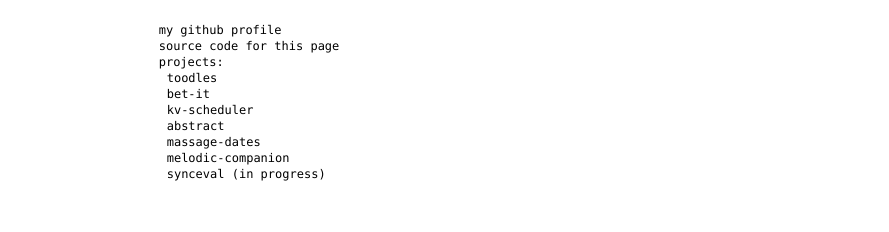
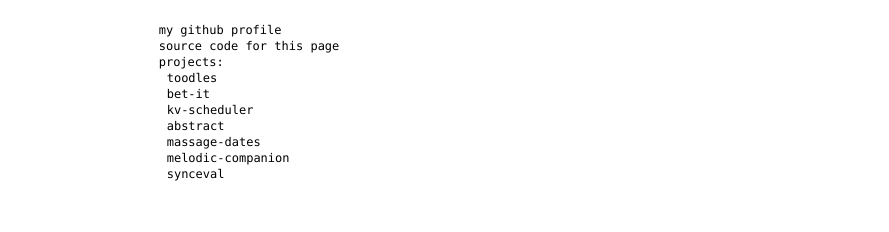
Before and after one commit to WendtOle/home-page, a React (Vite) app: page / in a window 1280 px wide. Shown: the part 526-758 px from the top of the page, without its empty margins (391-1280 px from the left). Built offline with nearby package versions, Linux system fonts and the light colour scheme.

Commit message:
Add modal for project information

```diff
--- a/src/App.tsx
+++ b/src/App.tsx
@@ -1,20 +1,36 @@
-import React from "react";
+import React, { useState } from "react";
 import { Footer } from "./Footer";
 import { Content } from "./Content";
 import { Header } from "./Header";
+import { projects } from "./data";
+import { ProjectInformationModal } from "./ProjectInformationModal";
 
 export function App() {
+  const [focusedProjectName, setFocusedProject] = useState<string | null>(null);
+  const focusedProject = projects.find(
+    ({ name }) => name === focusedProjectName
+  );
+
   return (
-    <div className="flex flex-col h-svh space-between">
+    <div className="flex flex-col h-svh space-between relative">
       <div className="flex items-center justify-center basis-1/2 xl:basis-5/8">
         <Header />
       </div>
       <div className="flex basis-1/2 xl:basis-3/8">
-        <Content />
+        <Content
+          focusedProject={focusedProjectName}
+          setFocusedProject={setFocusedProject}
+        />
       </div>
       <div className="flex justify-end p-2 flex-col items-center xl:items-end">
         <Footer />
       </div>
+      {focusedProject !== undefined && (
+        <ProjectInformationModal
+          onClose={() => setFocusedProject(null)}
+          project={focusedProject}
+        />
+      )}
     </div>
   );
 }
--- a/src/Content.tsx
+++ b/src/Content.tsx
@@ -2,7 +2,12 @@ import React from "react";
 import { Link } from "./Link";
 import { Projects } from "./Projects";
 
-export const Content = () => {
+export interface Props {
+  focusedProject: string | null;
+  setFocusedProject: (value: string) => void;
+}
+
+export const Content = (props: Props) => {
   return (
     <div className="flex flex-col flex-grow items-center justify-center">
       <div className="flex flex-col">
@@ -11,7 +16,7 @@ export const Content = () => {
           href="https://github.com/WendtOle/home-page"
           name="source code for this page"
         />
-        <Projects />
+        <Projects {...props} />
       </div>
     </div>
   );
--- /dev/null
+++ b/src/Modal.tsx
@@ -0,0 +1,21 @@
+import React from "react";
+
+export const Modal = ({
+  children,
+  onClose,
+}: {
+  children: React.ReactNode;
+  onClose: () => void;
+}) => {
+  return (
+    <div className="fixed inset-0 flex items-center justify-center">
+      <div
+        className="absolute inset-0 bg-gray-50 opacity-45"
+        onClick={onClose}
+      />
+      <div className="relative bg-white p-8 m-32 rounded-lg shadow-xl">
+        {children}
+      </div>
+    </div>
+  );
+};
--- /dev/null
+++ b/src/ProjectInformationModal.tsx
@@ -0,0 +1,55 @@
+import React from "react";
+import { Modal } from "./Modal";
+import { Categories, Project } from "./data";
+
+const categoryTitle: Record<Categories, string> = {
+  [Categories.DESCRIPTION]: "what it does",
+  [Categories.TECH_STACK]: "what it uses",
+  [Categories.HIGHLIGHTS]: "what makes it special",
+  [Categories.STATUS]: "what is the status",
+};
+
+export const ProjectInformationModal = ({
+  project,
+  onClose,
+}: {
+  project: Project;
+  onClose: () => void;
+}) => {
+  return (
+    <Modal onClose={onClose}>
+      <div>
+        <h1 className="text-5xl xl:text-xl font-mono">{project.name}</h1>
+        {Object.entries(categoryTitle).map(([key, title]) => {
+          const content = project.info[key as Categories];
+          return (
+            content && (
+              <div key={key}>
+                <p className="font-mono text-3xl xl:text-xs pt-4 xl: pt-2 text-gray-500">
+                  {title}
+                </p>
+                <p className="font-mono text-3xl xl:text-xs pb-4 pl-8 xl:pl-4 xl:pb-2">
+                  {content}
+                </p>
+              </div>
+            )
+          );
+        })}
+        <p className="font-mono text-3xl xl:text-xs">
+          go to{" "}
+          <a className="underline" target="_blank" href={project.hrefApp}>
+            {project.name}
+          </a>
+        </p>
+        {project.hrefSource && (
+          <p className="font-mono text-3xl xl:text-xs">
+            go to{" "}
+            <a className="underline" target="_blank" href={project.hrefSource}>
+              source code
+            </a>
+          </p>
+        )}
+      </div>
+    </Modal>
+  );
+};
--- a/src/Projects.tsx
+++ b/src/Projects.tsx
@@ -1,21 +1,23 @@
 import React from "react";
-import { Link } from "./Link";
+import { Props } from "./Content";
+import { projects } from "./data";
 
-export const Projects = () => {
+export const Projects = ({ setFocusedProject }: Props) => {
   return (
     <>
       <p className="font-mono text-3xl xl:text-xs">projects:</p>
       <div className="flex flex-col mx-8 xl:mx-2">
-        <Link href="https://toodles-seven.vercel.app/" name="toodles" />
-        <Link href="https://bet-it.vercel.app/" name="bet-it" />
-        <Link href="https://kv-scheduler.vercel.app/" name="kv-scheduler" />
-        <Link href="https://abstract-ten.vercel.app/" name="abstract" />
-        <Link href="https://massage-dates.ow-ad.dev/" name="massage-dates" />
-        <Link
-          href="https://melodic-companion.vercel.app/"
-          name="melodic-companion"
-        />
-        <Link href="https://synceval.com" name="synceval (in progress)" />
+        {projects.map(({ name }) => {
+          return (
+            <p
+              key={name}
+              className="font-mono text-3xl xl:text-xs hover:text-gray-400 leading-relaxed"
+              onClick={() => setFocusedProject(name)}
+            >
+              {name}
+            </p>
+          );
+        })}
       </div>
     </>
   );
--- /dev/null
+++ b/src/data.ts
@@ -0,0 +1,90 @@
+export interface Project {
+  name: string;
+  hrefApp: string;
+  hrefSource?: string;
+  description?: string;
+  techStack?: string;
+  highlights?: string;
+  status?: string;
+  info: Partial<Record<Categories, string>>;
+}
+
+export enum Categories {
+  DESCRIPTION = "description",
+  TECH_STACK = "techStack",
+  HIGHLIGHTS = "highlights",
+  STATUS = "status",
+}
+
+export const projects: Project[] = [
+  {
+    name: "toodles",
+    hrefApp: "https://toodles-seven.vercel.app/",
+    hrefSource: "https://github.com/WendtOle/toodles",
+    info: {
+      description: "pushes you to do you're chores",
+      techStack:
+        "react, tailwind, material-ui, cypress, konva, typescript, firebase",
+      highlights:
+        "implements own state management tool, features login via firebase",
+    },
+  },
+  {
+    name: "bet-it",
+    hrefApp: "https://bet-it.vercel.app/",
+    info: {
+      description: "enables betting on tournaments with friends",
+      techStack: "react, material-ui, typescript",
+    },
+  },
+  {
+    name: "kv-scheduler",
+    hrefApp: "https://kv-scheduler.vercel.app/",
+    info: {
+      description: "eases the use of the appropriate doctor close to you",
+      highlights: "as barebone as it gets, includes crawler for data",
+    },
+  },
+  {
+    name: "abstract",
+    hrefApp: "https://abstract-ten.vercel.app/",
+    info: {
+      description:
+        "Experience beats pulsating at the core, surrounded by swirling dots that explode with bursts of color, igniting a chain reaction of visual delight",
+      highlights: "as barebone as it gets, does not use any libraries",
+    },
+    //hrefSource: "https://github.com/WendtOle/abstract", //I partially copied some code I should mention the source before I link my code
+  },
+  {
+    name: "massage-dates",
+    hrefApp: "https://massage-dates.ow-ad.dev/",
+    info: {
+      description: "eases the search for a massage appointment",
+      techStack: "react, material-ui, typescript, serverless",
+      highlights: "serverless backend",
+    },
+    //hrefSource: "https://github.com/WendtOle/vabali-scraper" // there are still some occurences of the word "vabali" - I should remove them before publishing
+  },
+  {
+    name: "melodic-companion",
+    hrefApp: "https://melodic-companion.vercel.app/",
+    info: {
+      description:
+        "app where forms glide, leaving colorful trails that linger like echoes in motion",
+      techStack: "typescript, parcel",
+    },
+    hrefSource: "https://github.com/WendtOle/moving-companion",
+  },
+  {
+    name: "synceval",
+    hrefApp: "https://synceval.com",
+    info: {
+      description:
+        "app that harmonizes your Spotify faves with sizzling festival lineups",
+      techStack: "react, material-ui, typescript, express, jotai",
+      status: "currently under development",
+      highlights: "put a lot of effort in design and user experience",
+    },
+    hrefSource: "https://github.com/WendtOle/synceval",
+  },
+];
```
